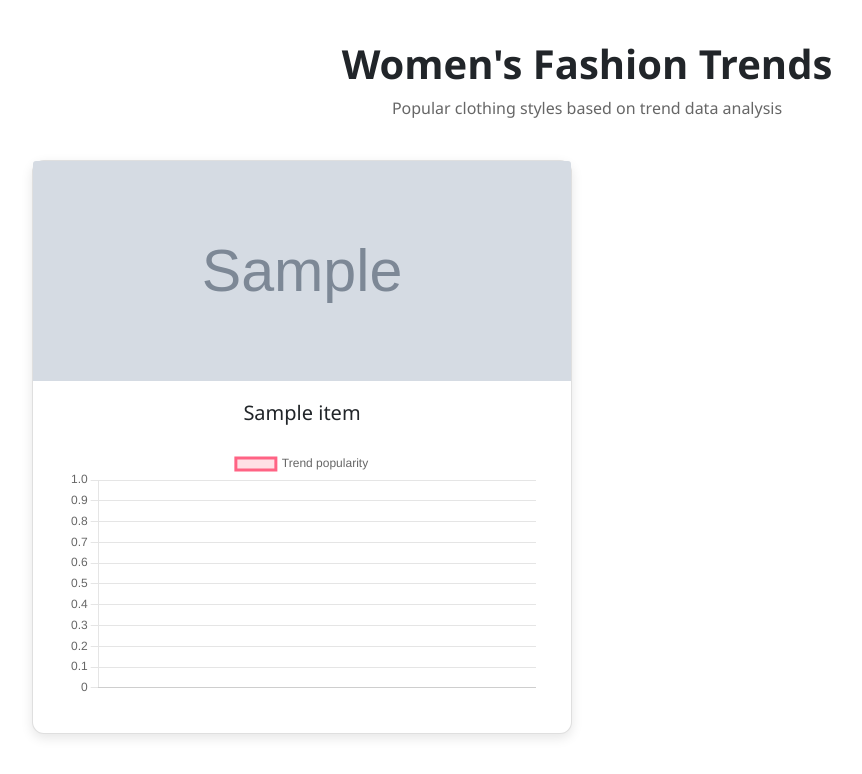
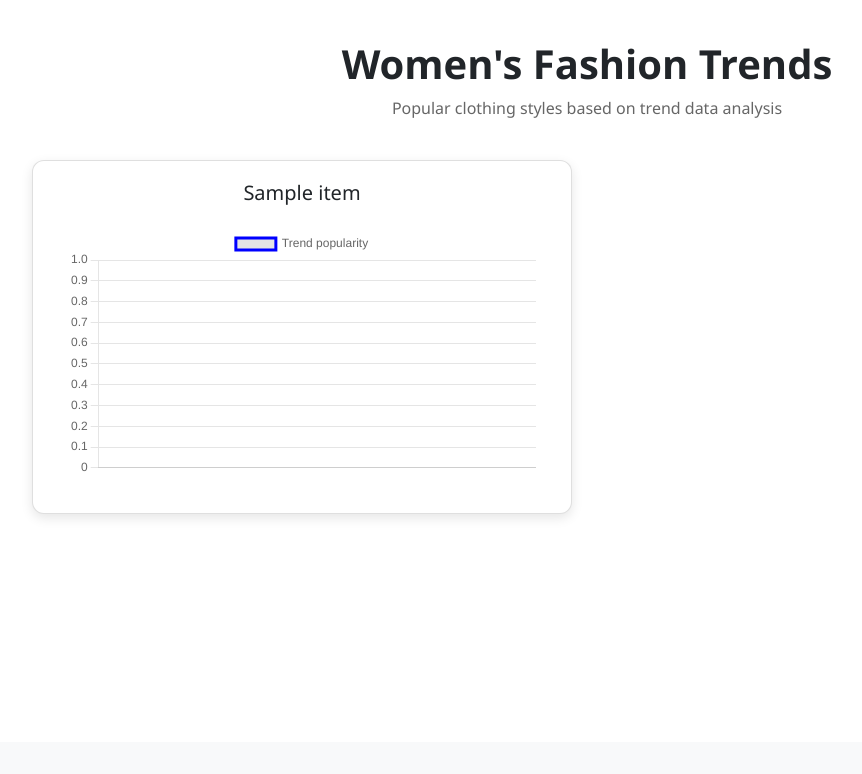
Before and after one commit to temujin05/Development-of-a-Web-Based-Tool-for-Analyzing-Clothing-Trends, a Flask app: template website/templates/womentrends.html in a window 1280 px wide. Shown: the part 58-832 px from the top of the page, without its empty margins (53-915 px from the left). After the commit the page ends 573 px from the top, so only its background shows below. Run offline with Flask 3, Linux system fonts and the light colour scheme; the template is opened without the code that fills it: most values are stand-ins (such as "Sample title", 1, 10 or a date in 2020); grey boxes marked "Sample" are stand-in pictures; some libraries are stand-ins or nearby versions.

Commit message:
slight change

```diff
--- a/website/templates/womentrends.html
+++ b/website/templates/womentrends.html
@@ -27,11 +27,6 @@
         transform: translateY(-5px);
     }
 
-    .trend-card img {
-        height: 220px;
-        object-fit: cover;
-    }
-
     .chart-box {
         height: 280px;
         padding: 15px;
@@ -50,26 +45,25 @@
 
             <div class="card trend-card">
 
-                <img src="{{ url_for('static', filename='images/trends/' + item.image) }}" class="card-img-top" alt="{{ item.name }}">
-
                 <div class="card-body">
 
                     <h5 class="text-center">{{ item.name }}</h5>
 
                     <div class="chart-box">
                         <canvas class="trendChart" data-labels='{{ labels | tojson }}' data-values='{{ item["values"] | tojson }}'>
-</canvas>
+                        </canvas>
                     </div>
 
                 </div>
+
             </div>
 
         </div>
         {% endfor %}
 
     </div>
+
 </div>
-
 
 <script src="https://cdn.jsdelivr.net/npm/chart.js"></script>
 
@@ -89,8 +83,7 @@
                     datasets: [{
                         label: "Trend popularity",
                         data: values,
-                        borderColor: "#ff6384",
-                        backgroundColor: "rgba(255,99,132,0.2)",
+                        borderColor: "blue",
                         fill: true,
                         tension: 0.3
                     }]
@@ -105,7 +98,6 @@
                         }
                     }
                 }
-
             });
 
         });
```
